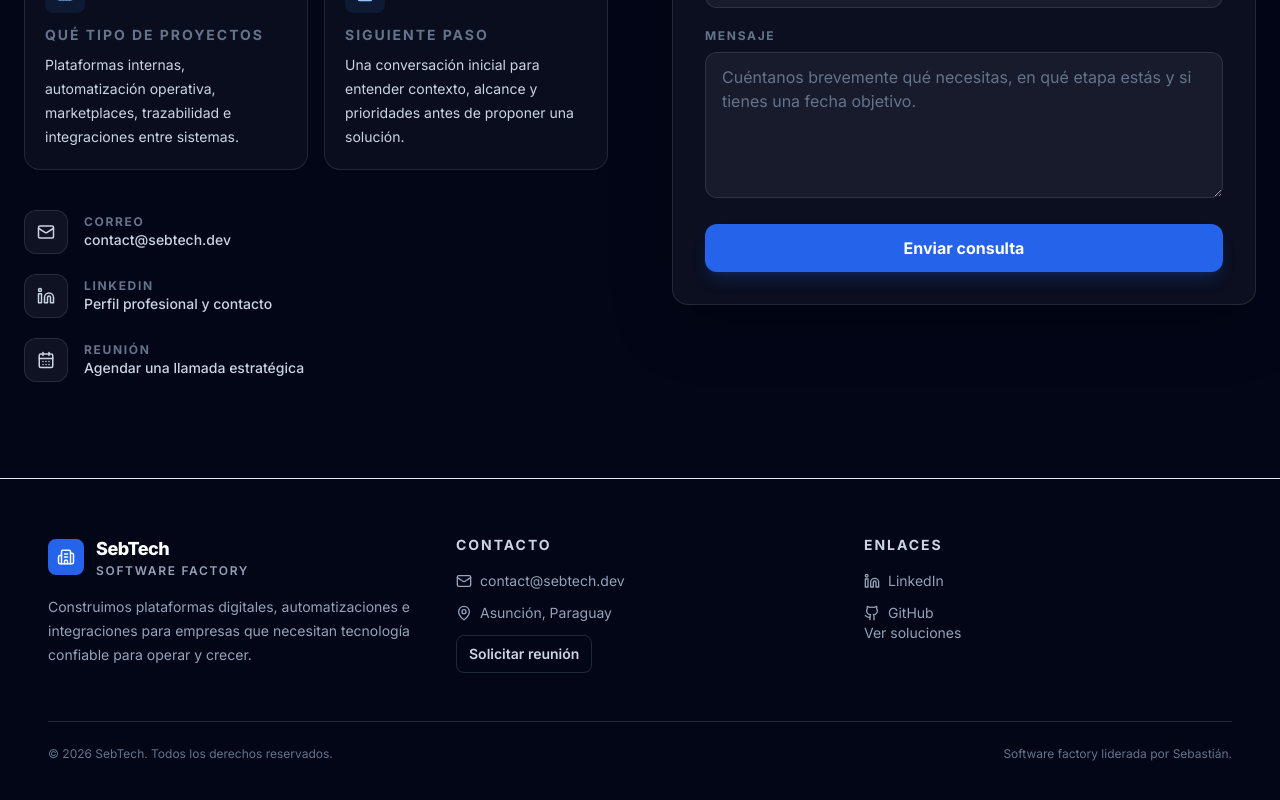
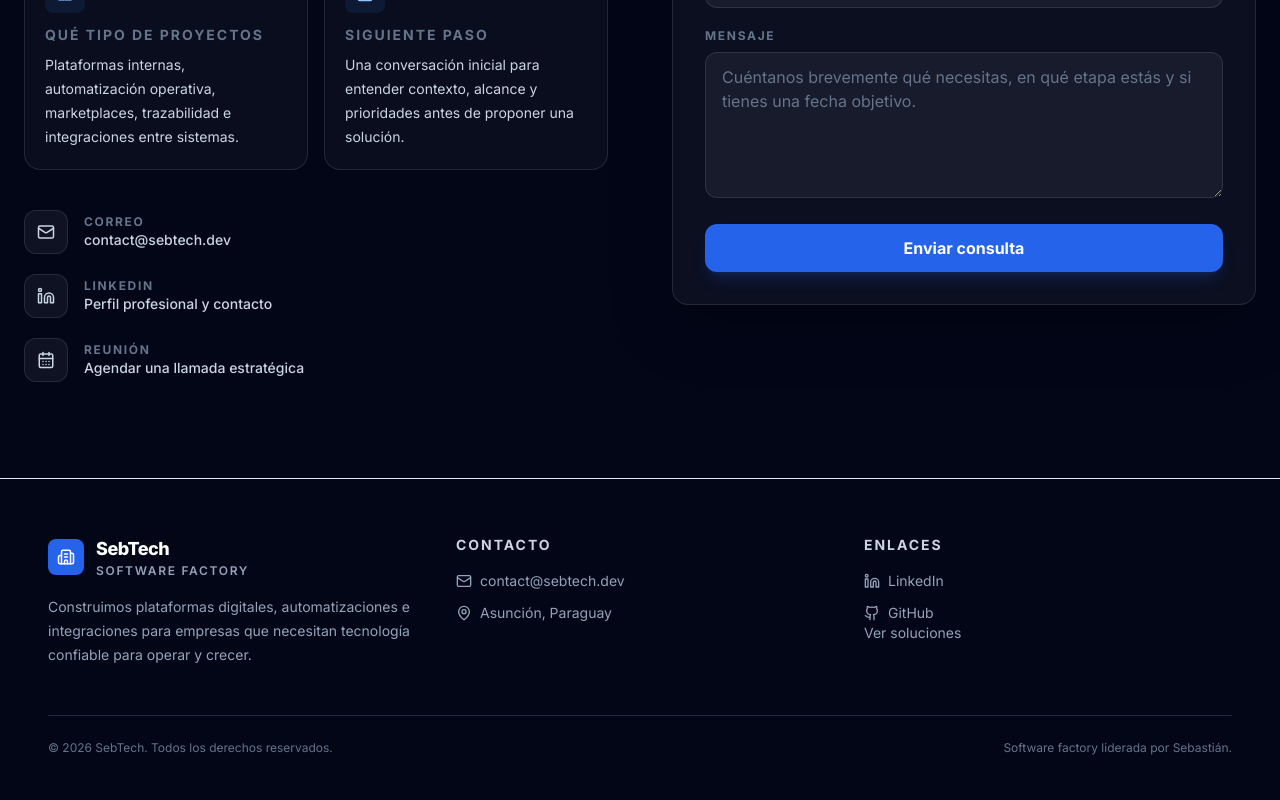
Before and after one commit to SebPy00/sebtech-web, a Next.js app: page / in a window 1280 px wide. Shown: the part 5091-5891 px from the top of the page. Built offline with nearby package versions, Linux system fonts and the light colour scheme.

Commit message:
Bugfix boton de reuniones

```diff
--- a/src/components/layout/Footer.tsx
+++ b/src/components/layout/Footer.tsx
@@ -52,12 +52,6 @@ export default function Footer() {
                 Asunción, Paraguay
               </p>
 
-              <a
-                href={`/${lang}#contact`}
-                className="inline-flex items-center rounded-lg border border-slate-800 px-3 py-2 font-semibold text-slate-300 transition hover:border-slate-700 hover:bg-slate-900 hover:text-white"
-              >
-                {t("Solicitar reunión", "Request a meeting")}
-              </a>
             </div>
           </div>
 
```
